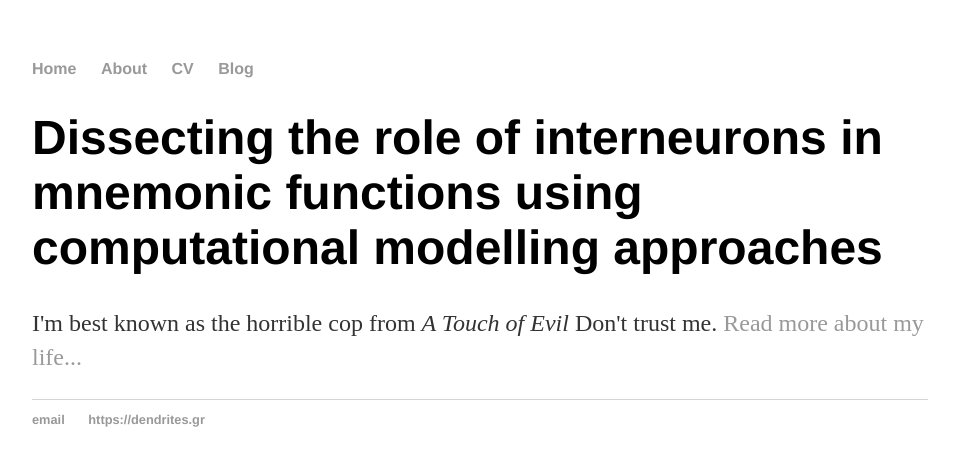
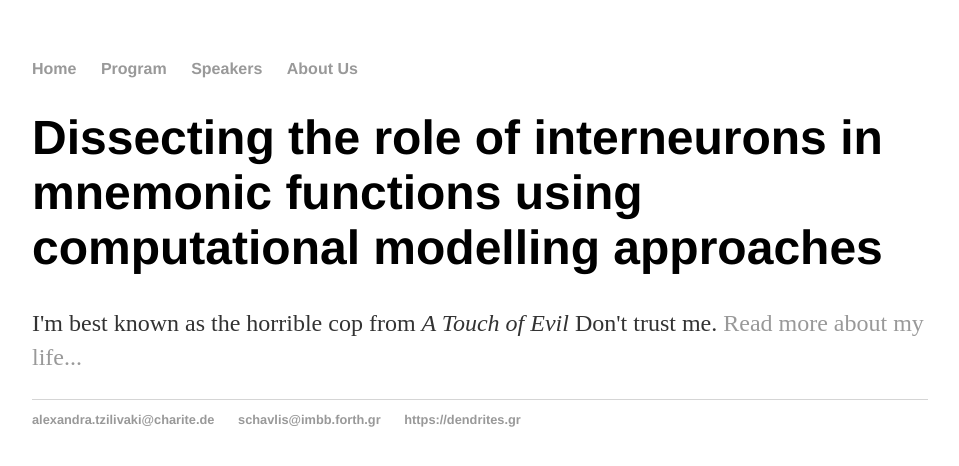
Before and after one commit to spirosChv/ocns2021interneurons, a Jekyll site: the page built from index.html, in a window 1280 px wide. Shown: the top 466 px of the page, without its empty margins (160-1119 px from the left). Built offline with Jekyll 4.4.1, drawn with Linux system fonts in a browser that asks for light colours.

Commit message:
Update default.html

```diff
--- a/_layouts/default.html
+++ b/_layouts/default.html
@@ -9,9 +9,9 @@
 			<nav>
 	    		<ul>
 	        		<li><a href="/">Home</a></li>
-		        	<li><a href="/about">About</a></li>
-	        		<li><a href="/cv">CV</a></li>
-	        		<li><a href="/blog">Blog</a></li>
+		        	<li><a href="/Program">Program</a></li>
+	        		<li><a href="/Speakers">Speakers</a></li>
+	        		<li><a href="/About Us">About Us</a></li>
 	    		</ul>
 			</nav>
 			<div class="container">
@@ -21,7 +21,8 @@
 			</div><!-- /.container -->
 			<footer>
 	    		<ul>
-	        		<li><a href="mailto:schavlis@imbb.forth.gr">email</a></li>
+				<li><a href="mailto:alexandra.tzilivaki@charite.de">alexandra.tzilivaki@charite.de</a></li>
+	        		<li><a href="mailto:schavlis@imbb.forth.gr">schavlis@imbb.forth.gr</a></li>
 	        		<li><a href="http://dendrites.gr">https://dendrites.gr</a></li>
 				</ul>
 			</footer>
```
